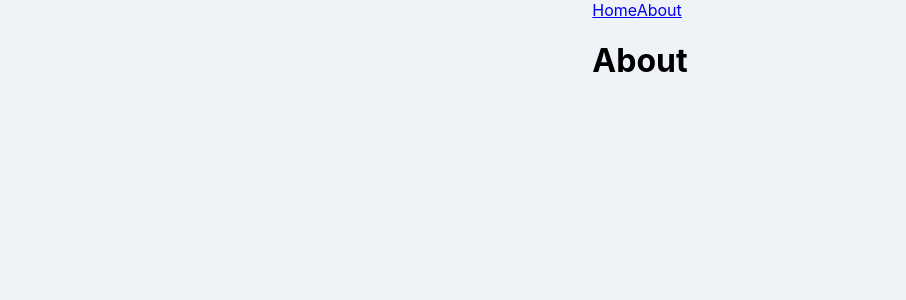
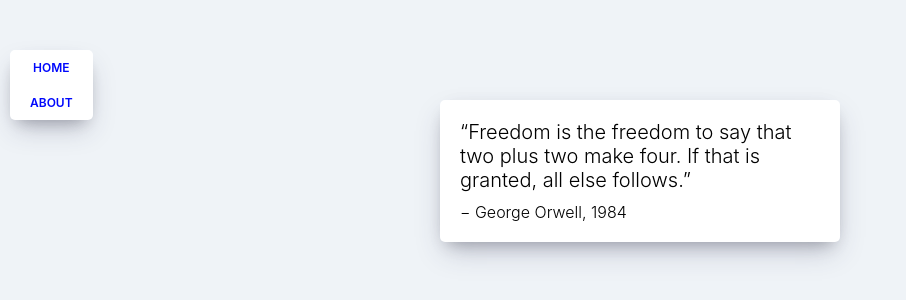
Before and after one commit to junsuboy/React_movie_app_2021, a React (Create React App) app in the folder movie_app/: page /#/about in a window 1280 px wide. Shown: the top 300 px of the page, without its empty margins (0-906 px from the left). Built offline with nearby package versions, Linux system fonts and the light colour scheme.

Commit message:
Update Routing - go detail page

```diff
--- a/movie_app/src/App.js
+++ b/movie_app/src/App.js
@@ -2,6 +2,7 @@
 import { HashRouter, Route } from "react-router-dom";
 import Home from "./routes/Home";
 import About from "./routes/About";
+import Detail from "./routes/Detail";
 import Navigation from "./components/Navigation";
 
 function App() {
@@ -9,9 +10,8 @@
     <HashRouter>
       <Navigation />
       <Route path="/" exact={true} component={Home}></Route>
-      <Route path="/about">
-        <h1>About</h1>
-      </Route>
+      <Route path="/about" component={About}></Route>
+      <Route path="/movie/:id" component={Detail}></Route>
     </HashRouter>
   );
 }
--- a/movie_app/src/components/Movie.js
+++ b/movie_app/src/components/Movie.js
@@ -1,9 +1,22 @@
 import React from "react";
+import { Link } from "react-router-dom";
 import PropTypes from "prop-types";
 import "./Movie.css";
 
 function Movie({ id, year, title, summary, poster, genres }) {
   return (
+    <Link
+      to={{
+        pathname: `/movie/${id}`,
+        state: {
+          year,
+          title,
+          summary,
+          poster,
+          genres,
+        },
+      }}
+    >
       <div className="movie">
         <img src={poster} alt={title} title={title}></img>
         <div className="movie__data">
@@ -11,12 +24,15 @@
           <h5 className="movie__year">{year}</h5>
           <ul className="movie__genres">
             {genres.map((genre, index) => (
-            <li key={index} className="genres">{genre}</li>
+              <li key={index} className="genres">
+                {genre}
+              </li>
             ))}
           </ul>
           <p className="movie__summary">{summary.slice(0, 140)}... </p>
         </div>
       </div>
+    </Link>
   );
 }
 
--- a/movie_app/src/components/Navigation.css
+++ b/movie_app/src/components/Navigation.css
@@ -0,0 +1,35 @@
+.nav {
+  z-index: 1;
+  position: fixed;
+  top: 50px;
+  left: 10px;
+  display: flex;
+  flex-direction: column;
+  background-color: white;
+  padding: 10px 20px;
+  box-shadow: 0 13px 27px -5px rgba(50, 50, 93, 0.25),
+    0 8px 16px -8px rgba(0, 0, 0, 0.3), 0 -6px 16px -6px rgba(0, 0, 0, 0.025);
+  border-radius: 5px;
+}
+
+@media screen and (max-width: 1090px) {
+  .nav {
+    left: initial;
+    top: initial;
+    bottom: 0px;
+    width: 100%;
+  }
+}
+
+.nav a {
+  text-decoration: none;
+  color: #0008fc;
+  text-transform: uppercase;
+  font-size: 12px;
+  text-align: center;
+  font-weight: 600;
+}
+
+.nav a:not(:last-child) {
+  margin-bottom: 20px;
+}
--- a/movie_app/src/components/Navigation.js
+++ b/movie_app/src/components/Navigation.js
@@ -1,9 +1,10 @@
 import React from "react";
 import { Link } from "react-router-dom";
+import "./Navigation.css";
 
 function Navigation() {
   return (
-    <div>
+    <div className="nav">
       <Link to="/">Home</Link>
       <Link to="/about">About</Link>
     </div>
--- /dev/null
+++ b/movie_app/src/routes/About.css
@@ -0,0 +1,21 @@
+.about__container {
+  box-shadow: 0 13px 27px -5px rgba(50, 50, 93, 0.25),
+    0 8px 16px -8px rgba(0, 0, 0, 0.3), 0 -6px 16px -6px rgba(0, 0, 0, 0.025);
+  padding: 20px;
+  border-radius: 5px;
+  background-color: white;
+  margin: 0 auto;
+  margin-top: 100px;
+  width: 100%;
+  max-width: 400px;
+  font-weight: 300;
+}
+
+.about__container span:first-child {
+  font-size: 20px;
+}
+
+.about__container span:last-child {
+  display: block;
+  margin-top: 10px;
+}
--- a/movie_app/src/routes/About.js
+++ b/movie_app/src/routes/About.js
@@ -1,7 +1,17 @@
 import React from "react";
+import "./About.css";
 
-function About() {
-  return <span>About this page: I built it because I love movies.</span>;
+function About(props) {
+  console.log(props);
+  return (
+    <div className="about__container">
+      <span>
+        “Freedom is the freedom to say that two plus two make four. If that is
+        granted, all else follows.”
+      </span>
+      <span>− George Orwell, 1984</span>
+    </div>
+  );
 }
 
 export default About;
--- /dev/null
+++ b/movie_app/src/routes/Detail.js
@@ -0,0 +1,20 @@
+import React from "react";
+
+class Detail extends React.Component {
+  componentDidMount() {
+    const { location, history } = this.props;
+    console.log(location.state);
+    if (location.state === undefined) {
+      history.push("/");
+    }
+  }
+  render() {
+    const { location } = this.props;
+    if (location.state) {
+      return <span>{location.state.summary}</span>;
+    } else {
+      return null;
+    }
+  }
+}
+export default Detail;
```
Lines whose indentation alone changed are shown as unchanged.
